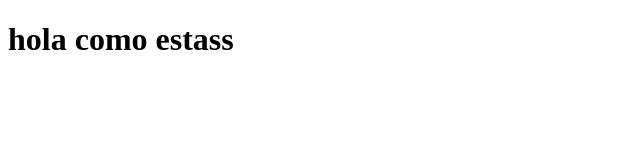
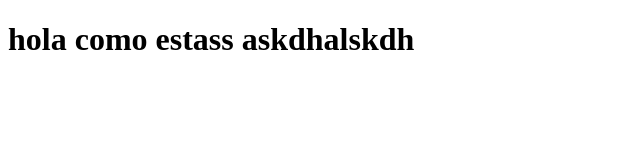
Before and after one commit to gudestefano/PrimerGit, a plain HTML site: page index.html in a window 1280 px wide. Shown: the whole page, without its empty margins (0-640 px from the left). Drawn offline with Linux system fonts and the light colour scheme.

Commit message:
2do commit

```diff
--- a/index.html
+++ b/index.html
@@ -1,6 +1,6 @@
 <!DOCTYPE html>
 <html>
     <h1>
-        hola como estass
+        hola como estass askdhalskdh
     </h1>
 </html>
```
